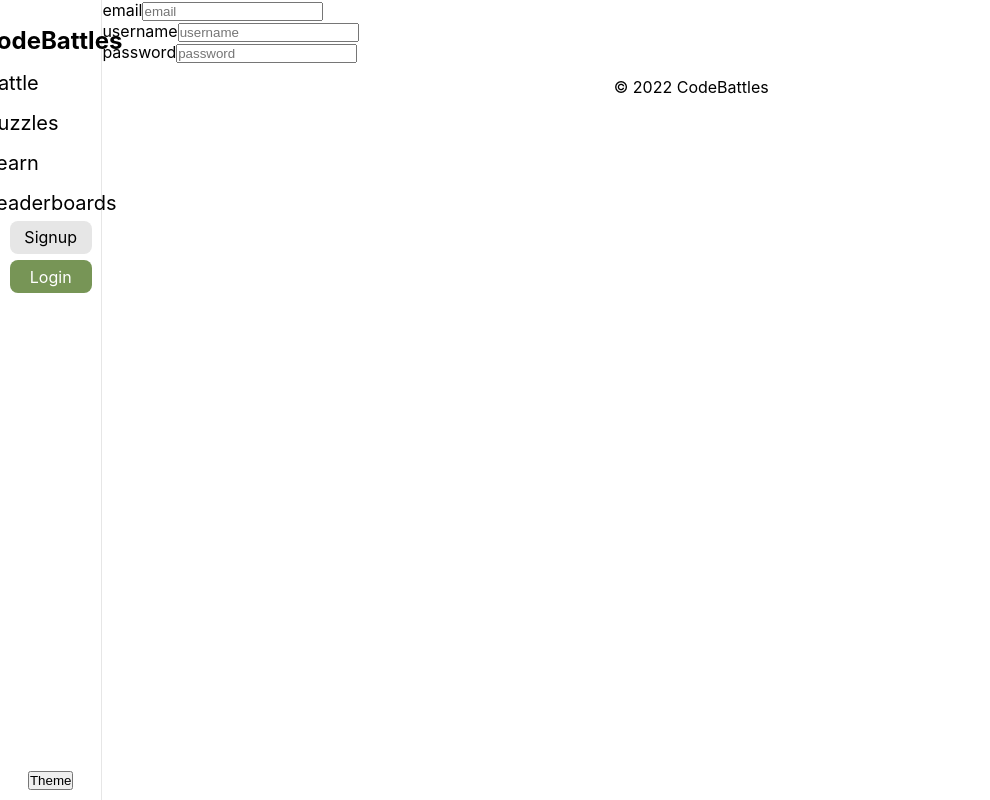
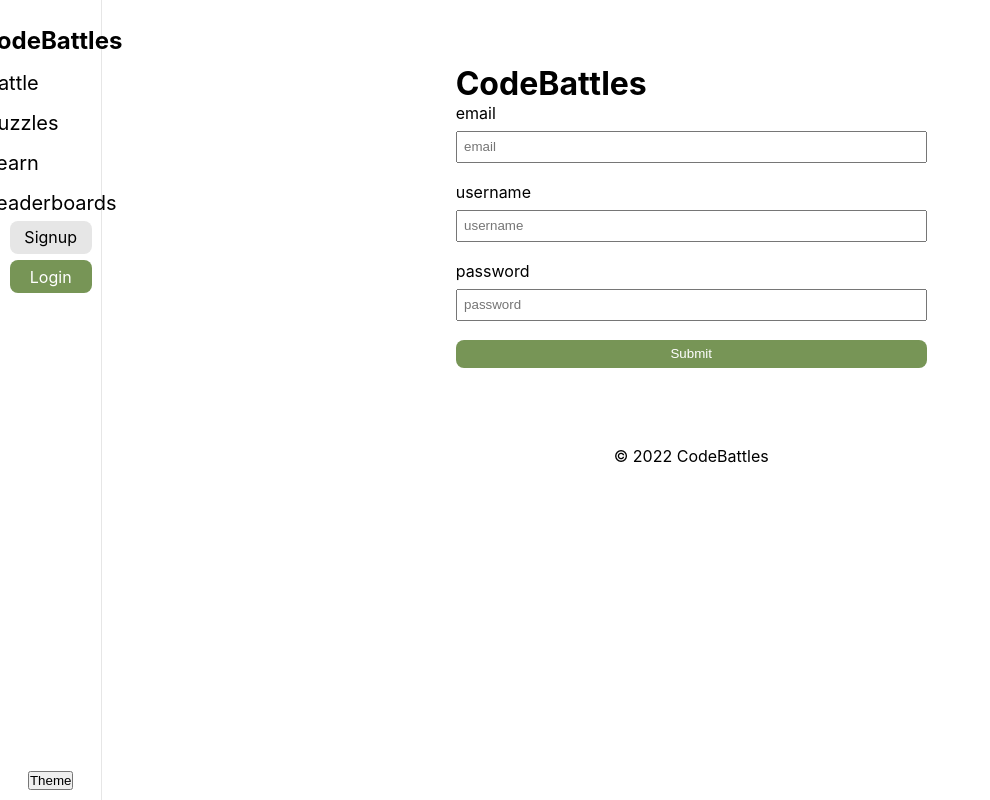
Before and after one commit to admclamb/codeBattles, a React (Create React App) app in the folder client/: page /signup in a window 1280 px wide. Shown: the whole page, without its empty margins (0-990 px from the left). Built offline with nearby package versions, Linux system fonts and the light colour scheme.

Commit message:
udpating signup sheet

```diff
--- /dev/null
+++ b/client/src/components/form/Form/Form.module.css
@@ -0,0 +1,3 @@
+.button {
+  width: 100%;
+}
--- a/client/src/components/form/Form/Form.tsx
+++ b/client/src/components/form/Form/Form.tsx
@@ -1,14 +1,15 @@
 import React, { ReactNode } from 'react';
 import { FormContext } from '../../../context/FormContext';
 import Input from '../Input/Input';
-
+import styles from './Form.module.css';
 type Props = {
   data: {};
   onChange: React.ChangeEventHandler<HTMLInputElement>;
   onSubmit: React.FormEventHandler<HTMLFormElement>;
+  submitText: string;
 };
 
-const Form = ({ data, onChange, onSubmit }: Props) => {
+const Form = ({ data, onChange, onSubmit, submitText }: Props) => {
   const inputElements = [];
   console.log(data);
   for (const item in data) {
@@ -24,7 +25,21 @@ const Form = ({ data, onChange, onSubmit }: Props) => {
     );
     inputElements.push(inputElement);
   }
-  return <form onSubmit={onSubmit}>{inputElements}</form>;
+  return (
+    <form onSubmit={onSubmit}>
+      {inputElements}
+      <button
+        type="submit"
+        className={`button button-primary ${styles.button}`}
+      >
+        {submitText}
+      </button>
+    </form>
+  );
+};
+
+Form.defaultProps = {
+  submitText: 'Submit',
 };
 
 export default Form;
--- /dev/null
+++ b/client/src/components/form/Input/Input.module.css
@@ -0,0 +1,13 @@
+.inputContainer {
+  display: flex;
+  flex-direction: column;
+  margin-bottom: 1.2rem;
+}
+
+.inputContainer label {
+  margin-bottom: 0.5rem;
+}
+
+.inputContainer input {
+  padding: 0.4rem;
+}
--- a/client/src/components/form/Input/Input.tsx
+++ b/client/src/components/form/Input/Input.tsx
@@ -1,5 +1,5 @@
 import React from 'react';
-
+import styles from './Input.module.css';
 type Props = {
   onChange: React.ChangeEventHandler<HTMLInputElement>;
   value: string;
@@ -11,7 +11,7 @@ type Props = {
 
 const Input = ({ onChange, value, type, placeholder, label, name }: Props) => {
   return (
-    <div>
+    <div className={styles.inputContainer}>
       <label htmlFor={label}>{label}</label>
       <input
         id={label}
--- /dev/null
+++ b/client/src/pages/Signup/Signup.module.css
@@ -0,0 +1,4 @@
+.container {
+  max-width: 40%;
+  margin: 4rem auto;
+}
--- a/client/src/pages/Signup/Signup.tsx
+++ b/client/src/pages/Signup/Signup.tsx
@@ -1,6 +1,7 @@
 import React, { useState, ChangeEvent, FormEvent } from 'react';
 import Form from '../../components/form/Form/Form';
 import { User } from '../../ts/interfaces/User';
+import styles from './Signup.module.css';
 const Signup = () => {
   const [signup, setSignup] = useState<User>({
     email: '',
@@ -16,7 +17,12 @@ const Signup = () => {
   };
 
   const onSubmit = async (event: FormEvent<HTMLFormElement>) => {};
-  return <Form data={signup} onChange={onChange} onSubmit={onSubmit} />;
+  return (
+    <div className={styles.container}>
+      <h1>CodeBattles</h1>
+      <Form data={signup} onChange={onChange} onSubmit={onSubmit} />
+    </div>
+  );
 };
 
 export default Signup;
```
